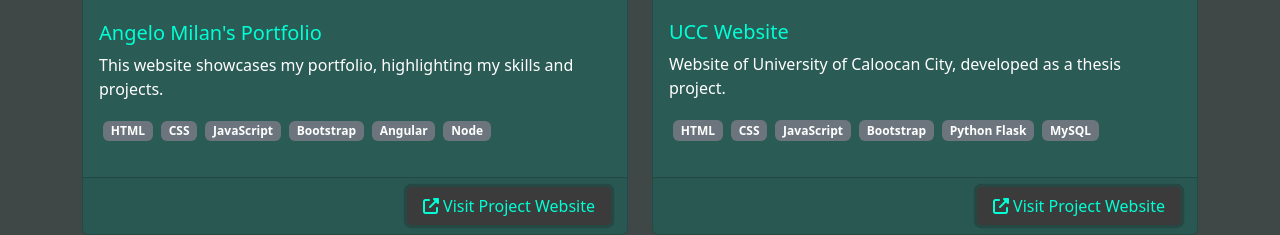
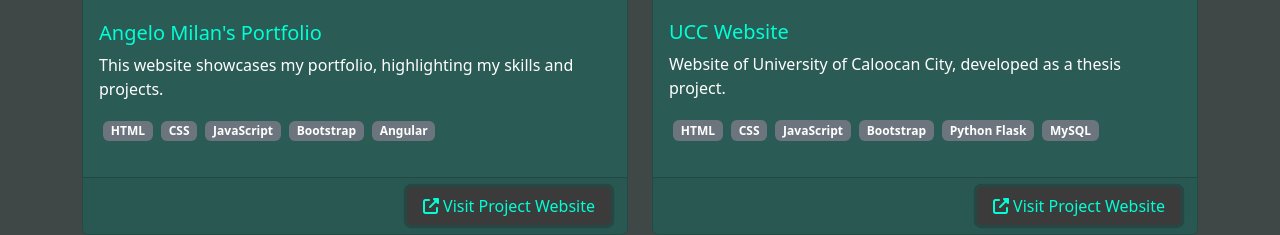
Before and after one commit to Gelo000/portfolio-app, an Angular app: page / in a window 1280 px wide. Shown: the part 2040-2275 px from the top of the page. Built offline with nearby package versions, Linux system fonts and the light colour scheme.

Commit message:
Update project section

```diff
--- a/src/app/projects/projects.component.html
+++ b/src/app/projects/projects.component.html
@@ -19,11 +19,11 @@
                 <span class="badge bg-secondary m-1">JavaScript</span>
                 <span class="badge bg-secondary m-1">Bootstrap</span>
                 <span class="badge bg-secondary m-1">Angular</span>
-                <span class="badge bg-secondary m-1">Node</span>
+                <!-- <span class="badge bg-secondary m-1">Node</span> -->
               </p>
             </div>
             <div class="card-footer text-end p-3">
-              <a href="project-website-url" target="_blank" class="custom-button">
+              <a href="https://gelo000.github.io/portfolio-app/" target="_blank" class="custom-button">
                 <i class="fas fa-external-link-alt"></i> Visit Project Website
               </a>
             </div>
```
